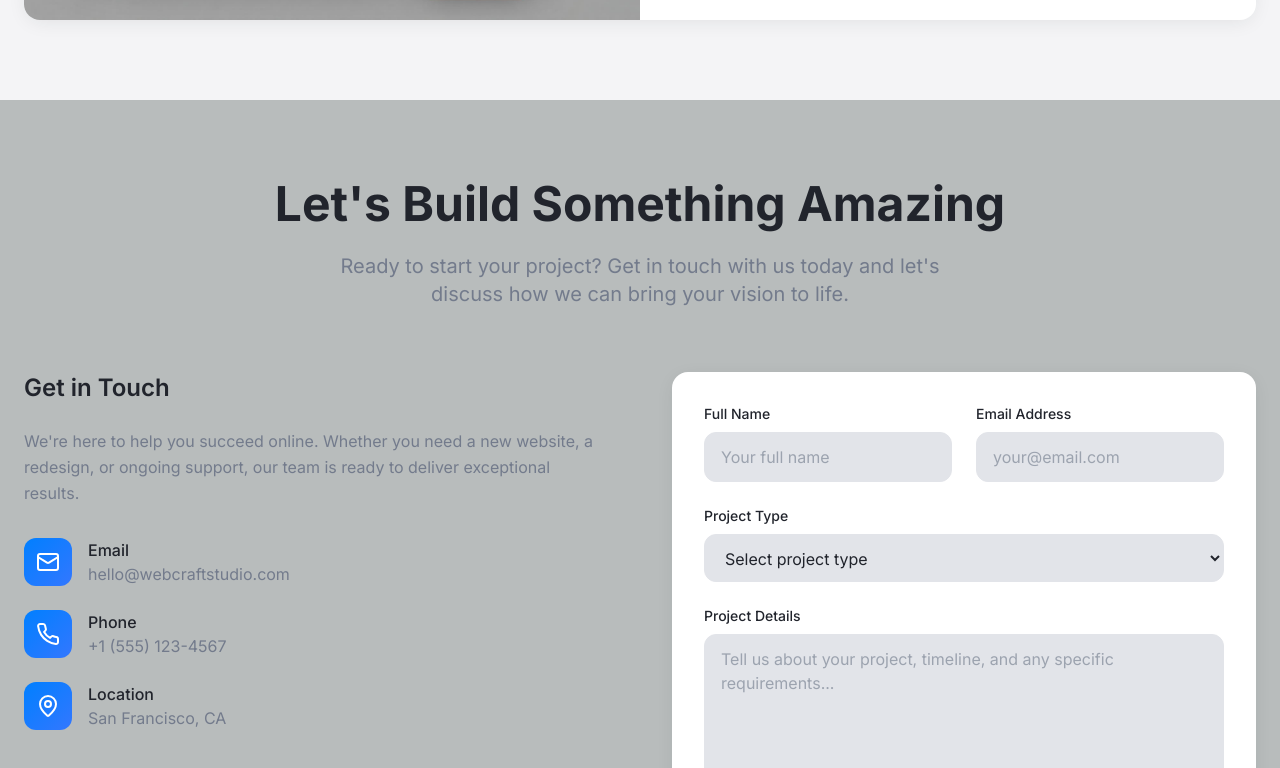
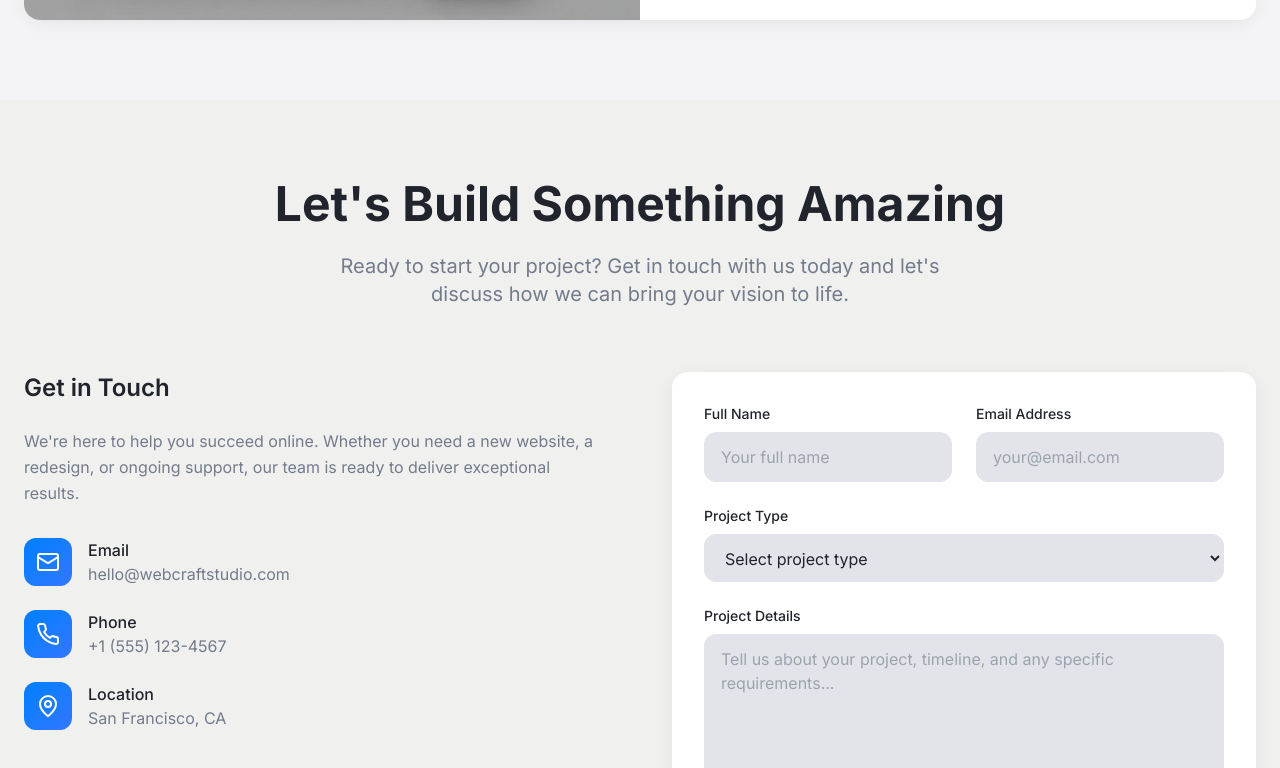
Before and after one commit to TugisSec/veloraservices, a React (Vite) app: page / in a window 1280 px wide. Shown: the part 3252-4020 px from the top of the page. Built offline with nearby package versions, Linux system fonts and the light colour scheme; the HTML template or start-up script is replaced by a standard one.

Commit message:
Reverted to commit f173fa466e1b2eed4cb664884dd5e9fb6127850e

```diff
--- a/src/index.css
+++ b/src/index.css
@@ -7,7 +7,7 @@
 @layer base {
   :root {
     /* Base colors - Clean and minimal */
-    --background: 183 3% 73%;
+    --background: 38 3% 94%;
     --foreground: 220 15% 15%;
 
     /* Cards and surfaces */
```
